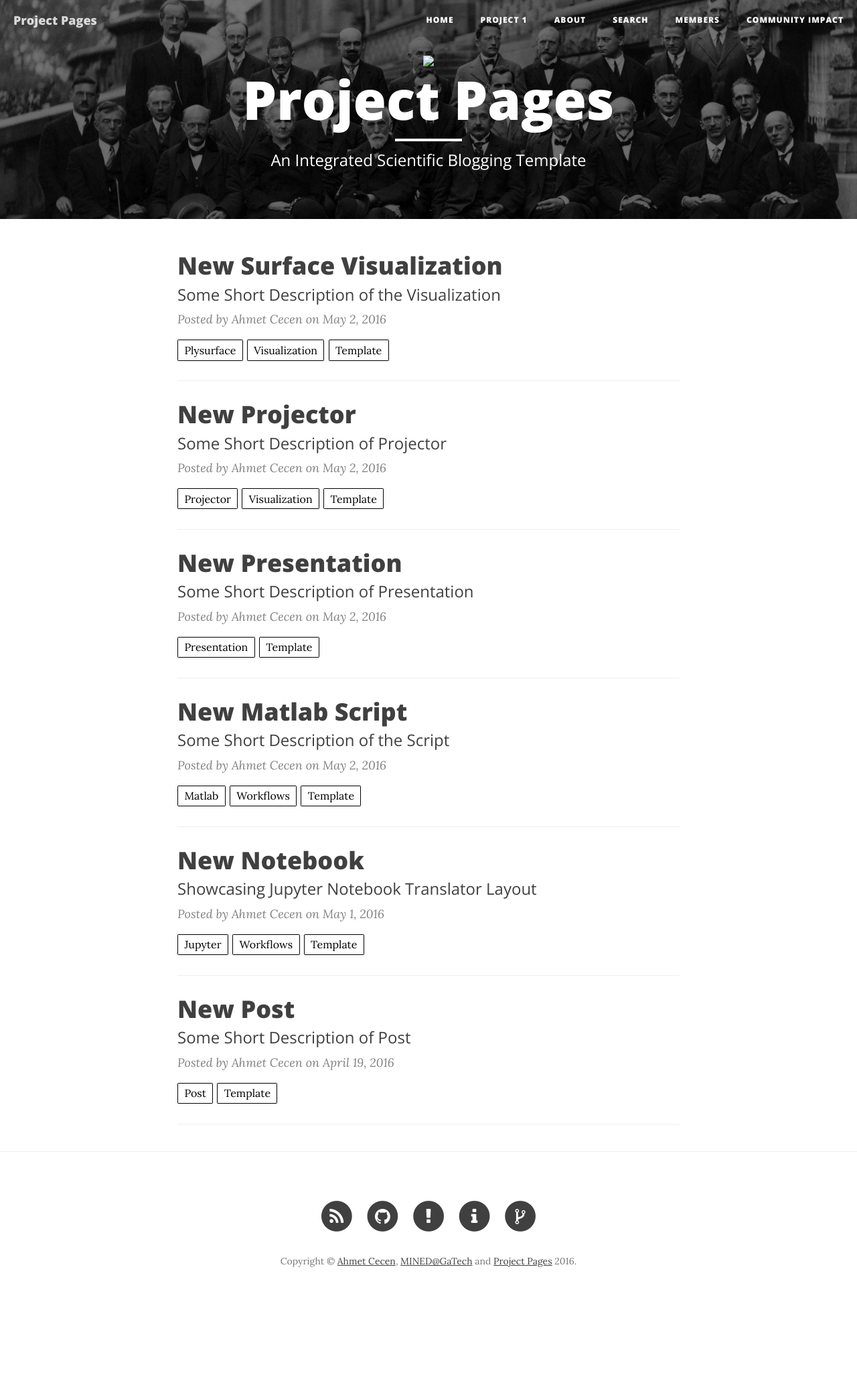
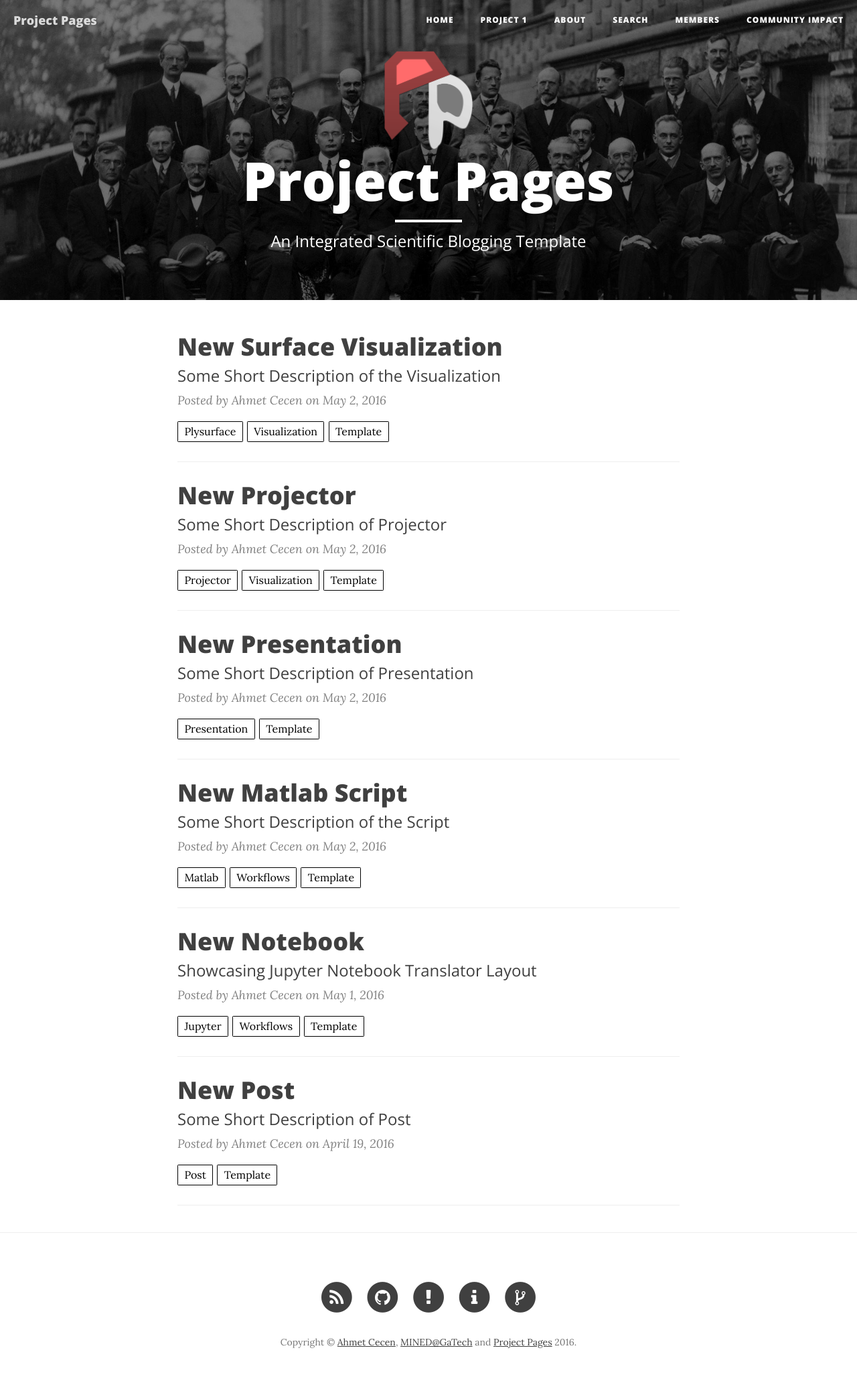
Before and after one commit to TangYuanqing/blog, a Jekyll site: the page built from index.html, in a window 1280 px wide. Shown: the whole page at 67% size. Built offline with Jekyll 4.4.1, drawn with Linux system fonts in a browser that asks for light colours; nearby versions of some CDN libraries; the list of posts is cut into pages by our own code; before the commit the page ends 1959 px from its top, so only the background shows below that.

Commit message:
Update _config.yml

```diff
--- a/_config.yml
+++ b/_config.yml
@@ -1,7 +1,7 @@
 # Site settings
 title: Project Pages
 description: "An Integrated Scientific Blogging Template"
-url: "https://projectpages.github.io"
+url: "https://TangYuanqing.github.io"
 
 
 
@@ -10,7 +10,7 @@
 baseurl: ""
 header-img: img/home-bg.jpg
 headercolor: "#FFFFFF"
-logo: /project-pages/img/logos/Project-Pages-New-Logo-Inverted.png
+logo: /img/logos/Project-Pages-New-Logo-Inverted.png
 
 # Tertiary Parameters
 github_username:  projectpages
@@ -41,7 +41,7 @@
 # Prose Settings
 prose:
   ignore: ['feed.xml', '/stl', '/ply', '/js', '/plugin', '/lib', '/projectors', '_layouts', '/_includes', 'Gruntfile.js', 'package.json', 'proselinks.jsonp', 'ppanchor.matin', '.gitignore', '/search', '/css', '/img', 'favicon.png','_data/*.json','LICENSES.md','README.md','colorscheme.scss','members.html','mentions.html','index.html']
-  siteurl: 'http://projectpages.github.io/project-pages/'
+  siteurl: 'https://TangYuanqing.github.io/'
   ispp: true
   media: 'img'
   metadata:
@@ -114,7 +114,7 @@
       - name: "slideinit"
         field:
           element: "hidden"
-          value: <section markdown="1" data-background="http://projectpages.github.io/project-pages/img/slidebackground.png"><section markdown="1">
+          value: <section markdown="1" data-background="https://TangYuanqing.github.io/img/slidebackground.png"><section markdown="1">
       - name: "theme"
         field:
           element: "select"
```
